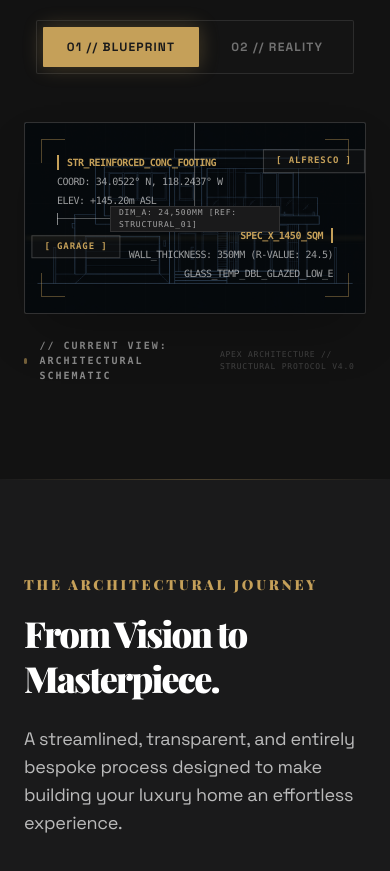
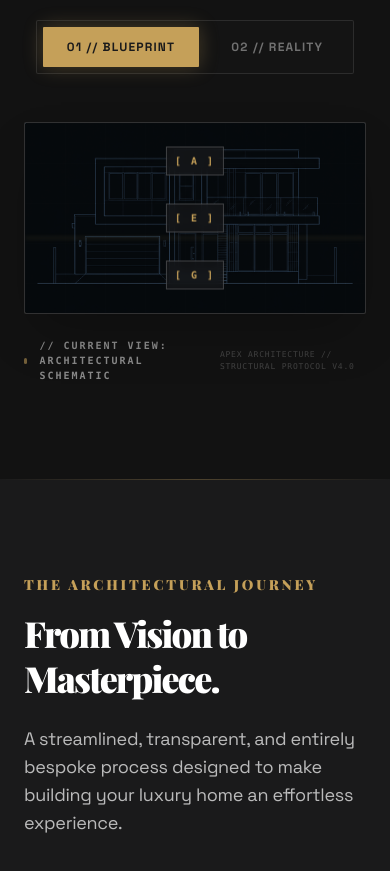
Before and after one commit to ESTEERZY/northaspect-building, a React (Vite) app: page / in a window 390 px wide. Shown: the part 1020-1891 px from the top of the page. Built offline with nearby package versions, Linux system fonts and the light colour scheme.

Commit message:
fix: responsive blueprint labels

```diff
--- a/src/components/BlueprintToggle.tsx
+++ b/src/components/BlueprintToggle.tsx
@@ -89,43 +89,49 @@ const BlueprintToggle = () => {
             className="absolute inset-0 z-30 pointer-events-none font-mono text-[10px] tracking-tighter text-white/60 p-8"
           >
             {/* Room Labels */}
-            <div className="absolute top-[65%] left-[15%] -translate-x-1/2 -translate-y-1/2 px-3 py-1 border border-white/20 bg-charcoal/40 text-[9px] font-bold text-gold tracking-widest pointer-events-none">[ GARAGE ]</div>
-            <div className="absolute top-[50%] left-[45%] -translate-x-1/2 -translate-y-1/2 px-3 py-1 border border-white/20 bg-charcoal/40 text-[9px] font-bold text-gold tracking-widest pointer-events-none">[ ENTRY ]</div>
-            <div className="absolute top-[20%] right-[15%] translate-x-1/2 -translate-y-1/2 px-3 py-1 border border-white/20 bg-charcoal/40 text-[9px] font-bold text-gold tracking-widest pointer-events-none">[ ALFRESCO ]</div>
+            <div className="absolute top-[80%] left-[50%] md:top-[65%] md:left-[15%] -translate-x-1/2 -translate-y-1/2 px-2 md:px-4 py-1.5 border border-white/20 bg-charcoal/60 backdrop-blur-sm text-[10px] md:text-sm font-black text-gold tracking-[0.2em] pointer-events-none transition-all duration-500">
+              [ <span className="md:hidden">G</span><span className="hidden md:inline">SECURE DOUBLE GARAGE</span> ]
+            </div>
+            <div className="absolute top-[50%] left-[50%] md:top-[50%] md:left-[45%] -translate-x-1/2 -translate-y-1/2 px-2 md:px-4 py-1.5 border border-white/20 bg-charcoal/60 backdrop-blur-sm text-[10px] md:text-sm font-black text-gold tracking-[0.2em] pointer-events-none transition-all duration-500">
+              [ <span className="md:hidden">E</span><span className="hidden md:inline">MAIN ENTRY PORTICO</span> ]
+            </div>
+            <div className="absolute top-[20%] left-[50%] md:top-[20%] md:right-[15%] md:left-auto -translate-x-1/2 -translate-y-1/2 px-2 md:px-4 py-1.5 border border-white/20 bg-charcoal/60 backdrop-blur-sm text-[10px] md:text-sm font-black text-gold tracking-[0.2em] pointer-events-none transition-all duration-500">
+              [ <span className="md:hidden">A</span><span className="hidden md:inline">ALFRESCO ENTERTAINING</span> ]
+            </div>
 
-            {/* Technical Specs - Top Left */}
-            <div className="absolute top-8 left-8 space-y-1">
+            {/* Technical Specs - Top Left (Hidden on Mobile, Fade on Desktop) */}
+            <div className="hidden md:block opacity-0 md:opacity-100 transition-opacity duration-1000 delay-500 absolute top-8 left-8 space-y-1">
               <div className="text-gold font-black border-l-2 border-gold pl-2">STR_REINFORCED_CONC_FOOTING</div>
               <div>COORD: 34.0522° N, 118.2437° W</div>
               <div>ELEV: +145.20m ASL</div>
             </div>
 
-            {/* Dimensions - Bottom Right */}
-            <div className="absolute bottom-8 right-8 text-right space-y-1">
+            {/* Dimensions - Bottom Right (Hidden on Mobile, Fade on Desktop) */}
+            <div className="hidden md:block opacity-0 md:opacity-100 transition-opacity duration-1000 delay-700 absolute bottom-8 right-8 text-right space-y-1">
               <div className="text-gold font-black border-r-2 border-gold pr-2">SPEC_X_1450_SQM</div>
               <div>WALL_THICKNESS: 350MM (R-VALUE: 24.5)</div>
               <div>GLASS_TEMP_DBL_GLAZED_LOW_E</div>
             </div>
 
-            {/* Crosshairs & Dimension Lines */}
-            <div className="absolute top-1/2 left-8 w-16 h-[1px] bg-white/30">
+            {/* Crosshairs & Dimension Lines (Hidden on Mobile, Fade on Desktop) */}
+            <div className="hidden md:block opacity-0 md:opacity-100 transition-opacity duration-1000 delay-300 absolute top-1/2 left-8 w-16 h-[1px] bg-white/30">
               <div className="absolute left-0 top-1/2 -translate-y-1/2 w-[1px] h-3 bg-white/50"></div>
               <div className="absolute right-0 top-1/2 -translate-y-1/2 w-[1px] h-3 bg-white/50"></div>
             </div>
 
-            <div className="absolute bottom-24 right-1/2 w-[1px] h-24 bg-white/30">
+            <div className="hidden md:block opacity-0 md:opacity-100 transition-opacity duration-1000 delay-300 absolute bottom-24 right-1/2 w-[1px] h-24 bg-white/30">
               <div className="absolute top-0 left-1/2 -translate-x-1/2 w-3 h-[1px] bg-white/50"></div>
               <div className="absolute bottom-0 left-1/2 -translate-x-1/2 w-3 h-[1px] bg-white/50"></div>
             </div>
 
-            {/* Corner Markers */}
-            <div className="absolute top-4 left-4 w-6 h-6 border-t border-l border-gold/40"></div>
-            <div className="absolute top-4 right-4 w-6 h-6 border-t border-r border-gold/40"></div>
-            <div className="absolute bottom-4 left-4 w-6 h-6 border-b border-l border-gold/40"></div>
-            <div className="absolute bottom-4 right-4 w-6 h-6 border-b border-r border-gold/40"></div>
+            {/* Corner Markers (Hidden on Mobile, Fade on Desktop) */}
+            <div className="hidden md:block opacity-0 md:opacity-100 transition-opacity duration-1000 delay-100 absolute top-4 left-4 w-6 h-6 border-t border-l border-gold/40"></div>
+            <div className="hidden md:block opacity-0 md:opacity-100 transition-opacity duration-1000 delay-100 absolute top-4 right-4 w-6 h-6 border-t border-r border-gold/40"></div>
+            <div className="hidden md:block opacity-0 md:opacity-100 transition-opacity duration-1000 delay-100 absolute bottom-4 left-4 w-6 h-6 border-b border-l border-gold/40"></div>
+            <div className="hidden md:block opacity-0 md:opacity-100 transition-opacity duration-1000 delay-100 absolute bottom-4 right-4 w-6 h-6 border-b border-r border-gold/40"></div>
 
-            {/* Center Measurement Line */}
-            <div className="absolute top-1/2 left-1/4 right-1/4 h-[1px] bg-white/20 flex items-center justify-center">
+            {/* Center Measurement Line (Hidden on Mobile, Fade on Desktop) */}
+            <div className="hidden md:block opacity-0 md:opacity-100 transition-opacity duration-1000 delay-500 absolute top-1/2 left-1/4 right-1/4 h-[1px] bg-white/20 flex items-center justify-center">
               <div className="bg-charcoal px-2 border border-white/10 text-[8px] tracking-widest uppercase">DIM_A: 24,500MM [REF: STRUCTURAL_01]</div>
             </div>
           </motion.div>
```
